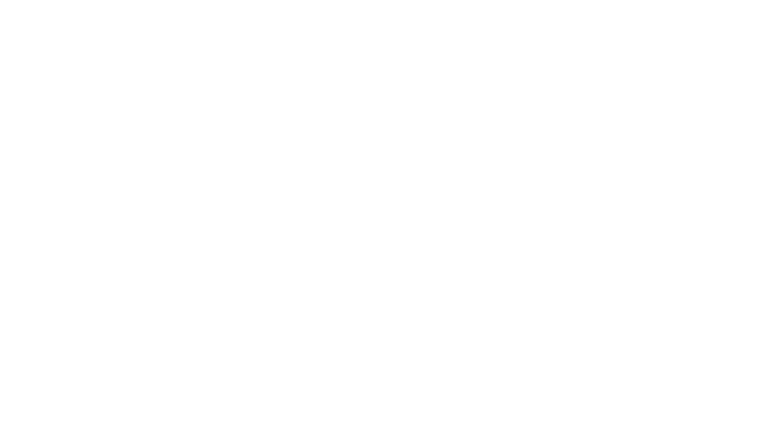
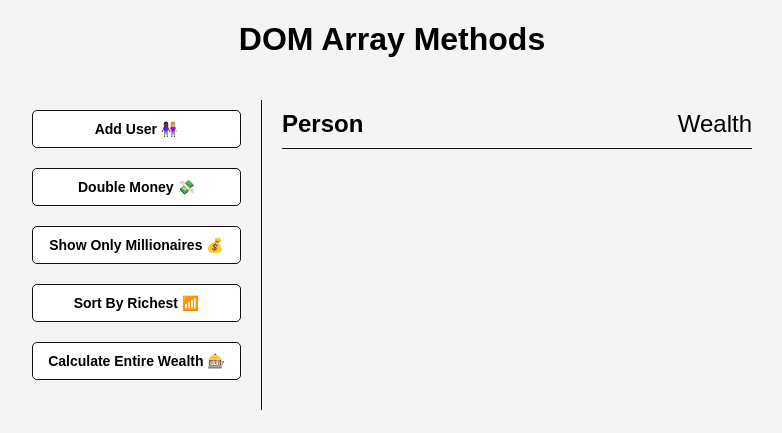
Before and after one commit to bamfokbq/dom-array-methods, a plain HTML site: page index.html in a window 1280 px wide. Shown: the whole page, without its empty margins (248-1030 px from the left). Drawn offline with Linux system fonts and the light colour scheme.

Commit message:
Finished with the markup and the styling

```diff
--- a/index.html
+++ b/index.html
@@ -7,7 +7,22 @@
     <link rel="stylesheet" href="style.css" />
   </head>
   <body>
+    <h1>DOM Array Methods</h1>
+
+    <div class="container">
+      <aside>
+        <button id="add-user">Add User 👩🏿‍🤝‍👩🏼</button>
+        <button id="double">Double Money 💸</button>
+        <button id="show-millionaires">Show Only Millionaires 💰</button>
+        <button id="show-millionaires">Sort By Richest 📶</button>
+        <button id="calculate-wealth">Calculate Entire Wealth 🎰</button>
+      </aside>
+
+      <main id="main">
+        <h2><strong>Person</strong> Wealth</h2>
+      </main>
+    </div>
+
     <script src="app.js"></script>
-
   </body>
 </html>
--- a/style.css
+++ b/style.css
@@ -0,0 +1,70 @@
+* {
+    box-sizing: border-box;
+}
+
+body {
+    background: #f4f4f4;
+    font-family: Arial, Helvetica, sans-serif;
+    display: flex;
+    flex-direction: column;
+    align-items: center;
+    min-height: 100vh;
+    margin: 0;
+}
+
+.container {
+    display: flex;
+    padding: 20px;
+    margin: 0 auto;
+    max-width: 100%;
+    width: 800px;
+}
+
+aside {
+    padding: 10px 20px;
+    width: 250px;
+    border-right: 1px solid #111;
+}
+
+button {
+    cursor: pointer;
+    background-color: #fff;
+    border: solid 1px #111;
+    border-radius: 5px;
+    width: 100%;
+    padding: 10px;
+    margin-bottom: 20px;
+    font-weight: bold;
+    font-size: 14px;
+}
+
+main {
+    flex: 1;
+    padding: 10px 20px;
+}
+
+h2 {
+    border-bottom: 1px solid #111;
+    padding-bottom: 10px;
+    display: flex;
+    justify-content: space-between;
+    font-weight: 300;
+    margin: 0 0 20px;
+}
+
+h3 {
+    background-color: #fff;
+    border-bottom: 1px solid #111;
+    padding: 10px;
+    display: flex;
+    justify-content: space-between;
+    font-weight: 300;
+    margin: 20px 0 0;
+}
+
+.person {
+    display: flex;
+    justify-content: space-between;
+    font-size: 20px;
+    margin-bottom: 10px;
+}
```
